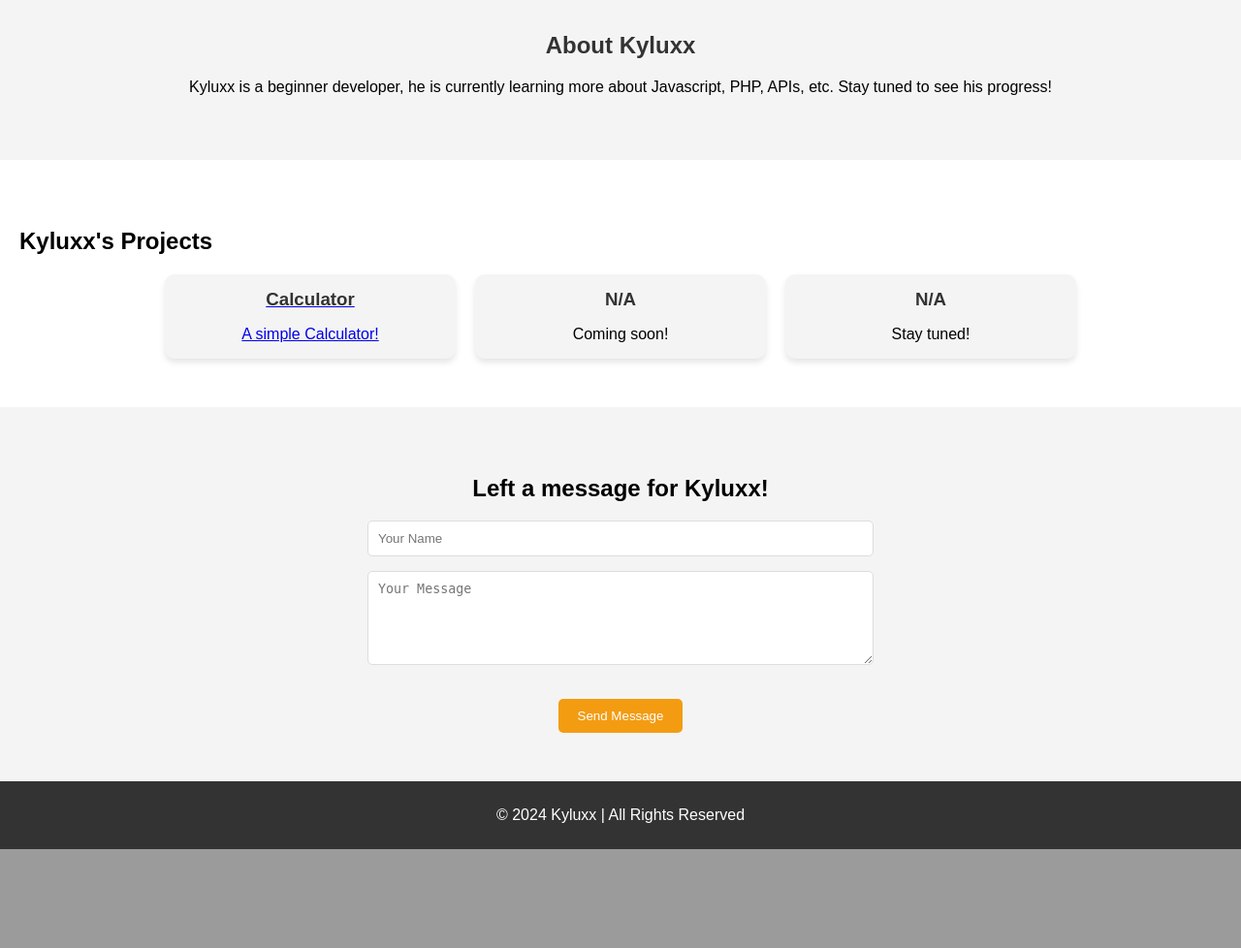
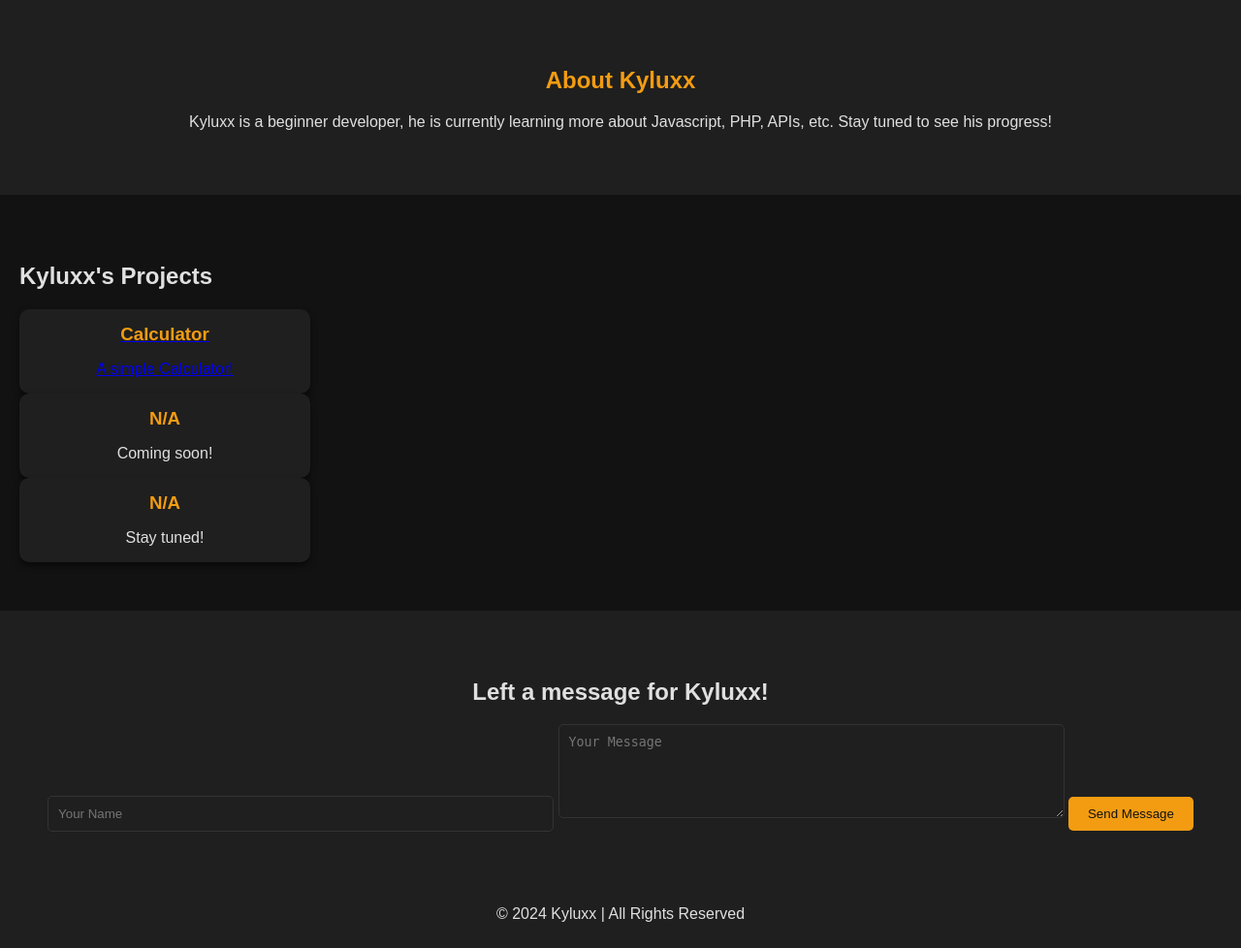
Before and after one commit to Kyluxx/Kyluxx-Website, a PHP site: page / in a window 1280 px wide. Shown: the part 927-1905 px from the top of the page at 97% size. Before the commit the page ends 1803 px from the top, so only its background shows below. Run offline with PHP 8.4, Linux system fonts and the light colour scheme.

Commit message:
update style.css dark theme

```diff
--- a/Website/style.css
+++ b/Website/style.css
@@ -4,6 +4,8 @@ body, html {
     padding: 0;
     font-family: 'Arial', sans-serif;
     box-sizing: border-box;
+    background-color: #121212; /* Dark background */
+    color: #e0e0e0; /* Light text color */
 }
 
 /* Navbar */
@@ -12,19 +14,13 @@ body, html {
     justify-content: space-between;
     align-items: center;
     padding: 20px;
-    background-color: #333;
-    color: #fff;
-}
-
-.nav-links {
-    list-style: none;
-    display: flex;
-    gap: 15px;
+    background-color: #1f1f1f; /* Darker navbar */
+    color: #e0e0e0;
 }
 
 .nav-links li a {
     text-decoration: none;
-    color: #fff;
+    color: #e0e0e0;
     font-weight: bold;
 }
 
@@ -39,12 +35,12 @@ body, html {
     display: flex;
     justify-content: center;
     align-items: center;
-    color: #fff;
+    color: #e0e0e0;
     text-align: center;
 }
 
 .hero-content {
-    background: rgba(0, 0, 0, 0.5);
+    background: rgba(0, 0, 0, 0.7); /* Slightly transparent dark overlay */
     padding: 30px;
     border-radius: 10px;
 }
@@ -58,7 +54,7 @@ body, html {
     margin-top: 20px;
     padding: 10px 20px;
     background-color: #f39c12;
-    color: #fff;
+    color: #121212;
     border: none;
     border-radius: 5px;
     text-decoration: none;
@@ -72,72 +68,54 @@ body, html {
 .about {
     padding: 50px 20px;
     text-align: center;
-    background-color: #f4f4f4;
+    background-color: #1f1f1f;
 }
 
 .about h2 {
-    color: #333;
+    color: #f39c12;
 }
 
 /* Projects Section */
 .projects {
     padding: 50px 20px;
-    background-color: #fff;
-}
-
-.project-grid {
-    display: flex;
-    gap: 20px;
-    justify-content: center;
-    flex-wrap: wrap;
+    background-color: #121212;
 }
 
 .project-card {
     width: 300px;
-    background: #f4f4f4;
+    background: #1f1f1f;
     border-radius: 10px;
-    box-shadow: 0px 4px 6px rgba(0, 0, 0, 0.1);
+    box-shadow: 0px 4px 6px rgba(0, 0, 0, 0.5); /* Darker shadow */
     overflow: hidden;
     text-align: center;
 }
 
-.project-card img {
-    width: 100%;
-    height: 200px;
-    object-fit: cover;
-}
-
 .project-card h3 {
     margin: 15px 0 10px;
-    color: #333;
+    color: #f39c12;
 }
 
 /* Contact Section */
 .contact {
     padding: 50px 20px;
     text-align: center;
-    background-color: #f4f4f4;
-}
-
-.contact form {
-    display: flex;
-    flex-direction: column;
-    gap: 15px;
-    align-items: center;
+    background-color: #1f1f1f;
 }
 
 .contact input, .contact textarea {
     width: 80%;
     max-width: 500px;
     padding: 10px;
-    border: 1px solid #ddd;
+    background-color: #1f1f1f; /* Dark input background */
+    color: #e0e0e0;
+    border: 1px solid #333;
     border-radius: 5px;
 }
 
 .contact button {
     padding: 10px 20px;
     background-color: #f39c12;
-    color: #fff;
+    color: #121212;
     border: none;
     border-radius: 5px;
 }
@@ -150,6 +128,6 @@ body, html {
 footer {
     text-align: center;
     padding: 10px 0;
-    background: #333;
-    color: #fff;
+    background: #1f1f1f;
+    color: #e0e0e0;
 }
```
